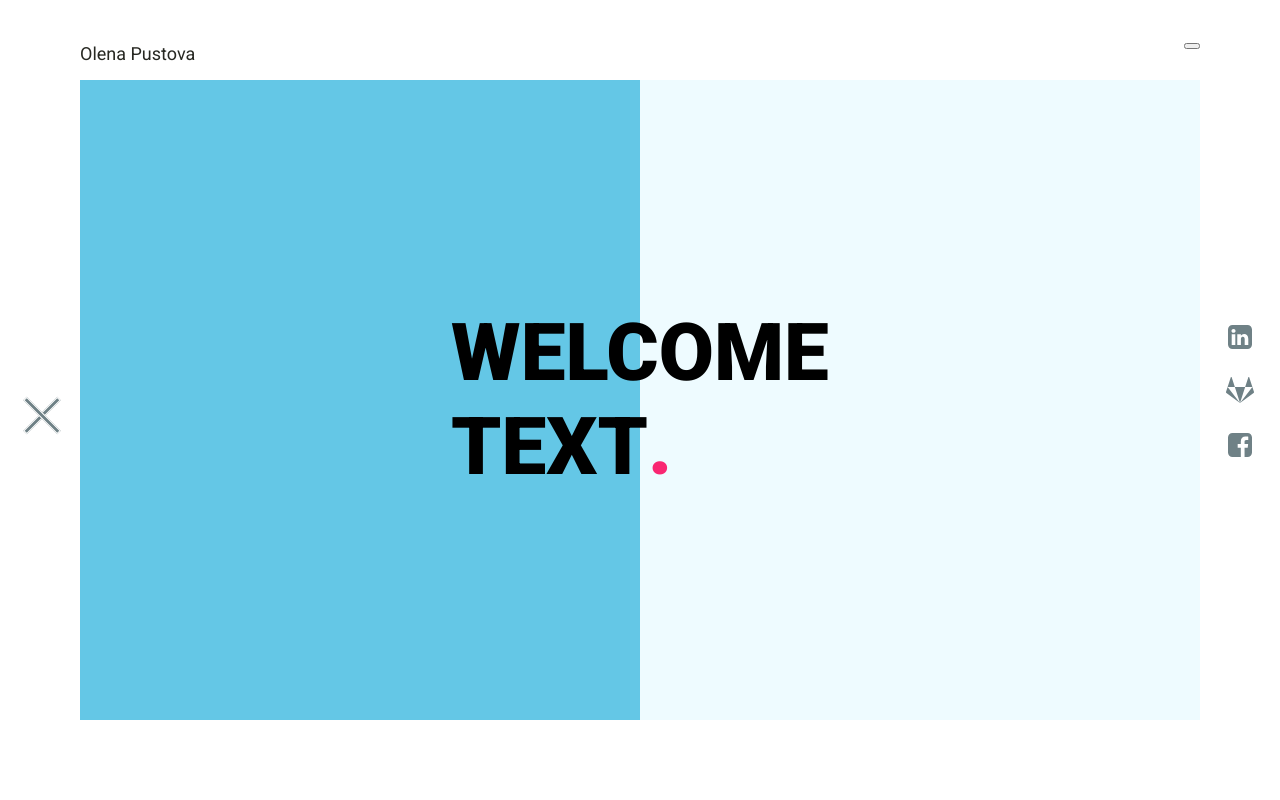
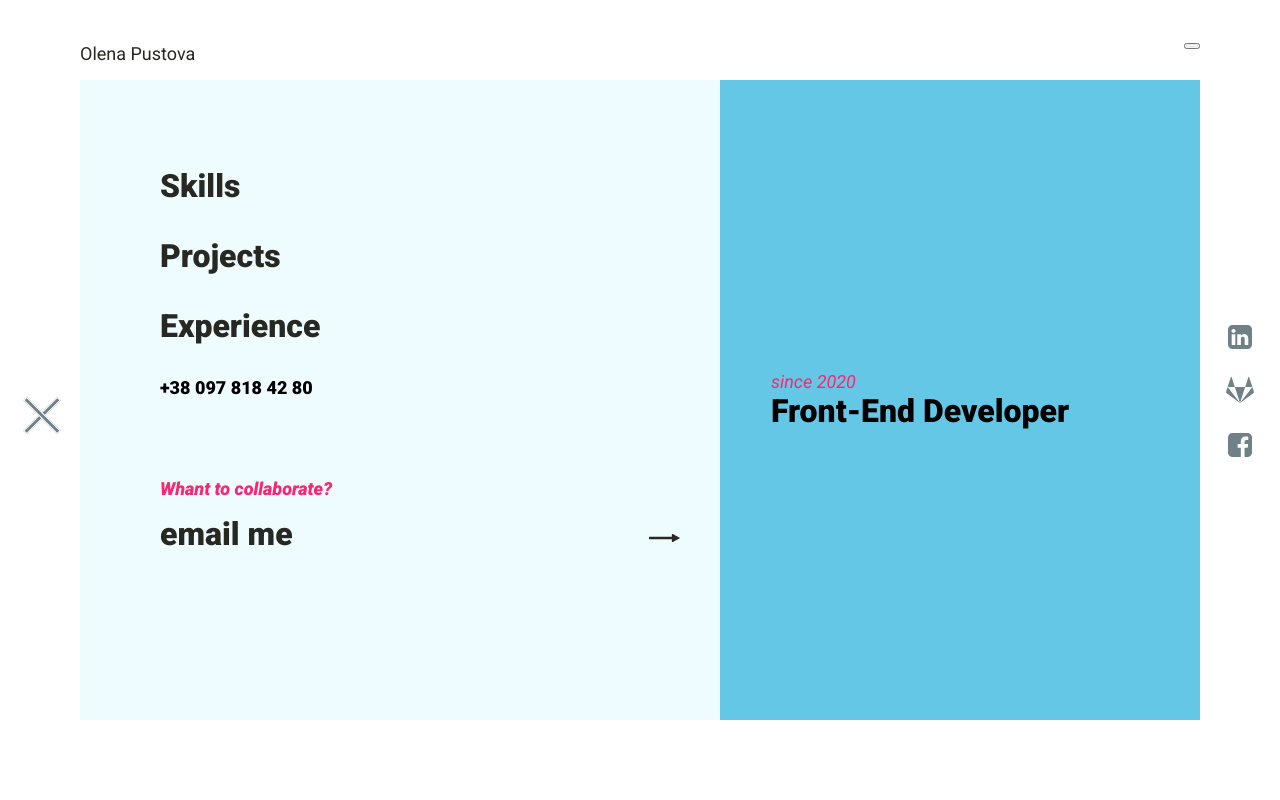
Before and after one commit to OlenaPustova/portfolio, a website: page markup/index.html in a window 1280 px wide. Both pictures are taken after a click on the button 78 px from the left and 415 px from the top of the page. Shown: the top 800 px of the page. Drawn offline with Linux system fonts and the light colour scheme; grey boxes are pictures that could not be loaded.

Commit message:
side navigation

```diff
--- a/markup/index.html
+++ b/markup/index.html
@@ -18,11 +18,27 @@
             <div class="preloader__item-2"></div>
         </div>
     </div>
-    <div class="wrapper">
+    <div id="wrapper" class="wrapper">
         <header class="header">
             <h1 class="main-title">Olena Pustova</h1>
             <button class="theme"></button>
         </header>
+        <div id="sidenav" class="sidenav">
+            <ul class="nav">
+                <li class="nav-item"><a class="nav-item-link" href="#">Skills</a></li>
+                <li class="nav-item"><a class="nav-item-link" href="#">Projects</a></li>
+                <li class="nav-item"><a class="nav-item-link" href="#">Experience</a></li>
+                <li class="nav-item phone">+38 097 818 42 80</li>
+                <li class="nav-item text-brand-color">Whant to collaborate?</li>
+                <li class="nav-item mail"><a class="nav-item-link text-dark-color" href="#">email me<svg class="arrow"
+                            width="31" height="8" viewBox="0 0 31 8" fill="none" xmlns="http://www.w3.org/2000/svg">
+                            <path
+                                d="M23.1964 0.0309471C23.4107 -0.0211335 23.6429 -0.000297785 23.8214 0.0830277L30.6786 3.72886C30.7857 3.79137 30.8572 3.87469 30.8572 3.96845C30.8572 4.0622 30.7857 4.15595 30.6786 4.21844L23.8214 7.91635C23.6429 7.99968 23.4107 8.02051 23.1964 7.96843C23 7.91635 22.8572 7.80176 22.8572 7.66636V5.33303L0.571437 5.33303C0.25 5.33303 0 5.18719 0 4.99969L0 2.99969C0 2.81219 0.25 2.66635 0.571437 2.66635L22.8572 2.66635V0.333023C22.8572 0.197598 22.9822 0.0830277 23.1964 0.0309471Z"
+                                fill="#272822" />
+                        </svg>
+                    </a></li>
+            </ul>
+        </div>
         <nav id="menu" class="menu">
             <button id="burger" class="btn-burger">
                 <span class="btn-burger-line"></span>
@@ -40,8 +56,7 @@
                         xmlns="http://www.w3.org/2000/svg">
                         <path
                             d="M1.62504 10.0313L14 25.8906L0.43753 16.0469C0.0625383 15.7656 -0.0937313 15.2813 0.0468976 14.8438L1.62501 10.0313H1.62504ZM8.84379 10.0313H19.1563L14.0001 25.8906L8.84379 10.0313ZM5.75004 0.468744L8.84379 10.0312H1.62504L4.7188 0.468744C4.89068 -0.0156231 5.57818 -0.0156231 5.75004 0.468744ZM26.375 10.0313L27.9531 14.8438C28.0938 15.2813 27.9375 15.7656 27.5625 16.0469L14 25.8906L26.375 10.0313H26.375ZM26.375 10.0313H19.1563L22.25 0.468771C22.4219 -0.0155957 23.1094 -0.0155957 23.2813 0.468771L26.375 10.0313Z" />
-                    </svg>
-                </a></li>
+                    </svg></a></li>
             <li class="links-item"><a href="#"><svg width="24" height="24" viewBox="0 0 24 24" fill="none"
                         xmlns="http://www.w3.org/2000/svg">
                         <path
@@ -50,8 +65,8 @@
         </ul>
         <section class="hero">
             <div class="hero-text">
-                <p><strong class="welcome-text">WELCOME</strong></p>
-                <p><strong class="welcome-text">TEXT<span class="dot">.</span></strong></p>
+                <p><strong class="welcome-text">Hello<span class="dot">.</span></strong></p>
+                <!-- <p><strong class="welcome-text"><span class="dot">.</span></strong></p> -->
                 <div class="info">
                     <p class="text-brand-color">since 2020</p>
                     <p class="text-dark-color">Front-End Developer</p>
@@ -119,15 +134,15 @@
                 document.body.classList.add('loaded');
                 document.body.classList.remove('loaded_hiding');
 
-            }, 2500);
+            }, 500);
         }
     </script>
 
     <script type="text/javascript">
-        let menu = document.querySelector("#menu");
+        let wrapper = document.querySelector("#wrapper");
         let burger = document.querySelector("#burger");
         burger.onclick = function() {
-            menu.classList.toggle('open');
+            wrapper.classList.toggle('active-burger');
 
         }
     </script>
--- a/sass/style.scss
+++ b/sass/style.scss
@@ -133,47 +133,62 @@ body {
                     left: 0;
                 }
             }
-            &:not(.open) {
-                &:hover {
-                    .btn-burger-line {
-                        &:nth-child(1) {
-                            transform: rotate(-15deg) scaleX(1.05);
-                            top: -15px;
-                            left: 5px;
+            // &:not(.active-burger) {
+            //     &:hover {
+            //         .btn-burger-line {
+            //             &:nth-child(1) {
+            //                 transform: rotate(-15deg) scaleX(1.05);
+            //                 top: -15px;
+            //                 left: 5px;
+            //             }
+            //             &:nth-child(2) {
+            //                 transform: rotate(0deg) scaleX(1.3);
+            //                 left: 20px;
+            //             }
+            //             &:nth-child(3) {
+            //                 transform: rotate(15deg) scaleX(1.05);
+            //                 bottom: -15px;
+            //                 left: 5px;
+            //             }
+            //         }
+            //     }
+            // }
         }
-                        &:nth-child(2) {
-                            transform: rotate(0deg) scaleX(1.3);
-                            left: 20px;
     }
-                        &:nth-child(3) {
-                            transform: rotate(15deg) scaleX(1.05);
-                            bottom: -15px;
-                            left: 5px;
+    .sidenav {
+        display: none;
+        opacity: 0;
+        position: absolute;
+        z-index: 9;
+        top: $gap;
+        left: $gap;
+        background: $second-bg-color;
+        width: 0;
+        height: calc(100vh - 160px);
+        padding: 0 $gap;
+        transition: 2s;
+        transform: translateX(-100%);
+        // transition: opacity 2s, transform 1.5s;
+        .nav {
+            &-item {
+                font-weight: 900;
+                margin: 0 0 32px;
+                &-link {
+                    text-decoration: none;
+                    color: $main-text-color;
+                }
+                &:last-child {
+                    margin-bottom: $gap;
                 }
             }
         }
+        .phone {
+            margin: 0 0 $gap;
         }
+        .text-brand-color {
+            margin: 0 0 16px;
         }
-    }
-    .open {
-        .btn-burger {
-            position: relative;
-            left: -36px;
-            &-line {
-                &:nth-child(1) {
-                    top: 13px;
-                    transform: rotate(135deg);
-                }
-                &:nth-child(2) {
-                    opacity: 0;
-                    left: -60px;
-                }
-                &:nth-child(3) {
-                    top: 13px;
-                    transform: rotate(-135deg);
-                }
-            }
-        }
+        .mail {}
     }
     .links {
         width: $gap;
@@ -204,6 +219,7 @@ body {
         display: flex;
         justify-content: center;
         align-items: center;
+        transition: 1.5s;
         &:before {
             content: "";
             width: 50%;
@@ -338,6 +354,7 @@ body {
         .text-brand-color {
             margin: 0 0 8px;
         }
+    }
     .mail {
         position: relative;
         text-decoration: none;
@@ -349,7 +366,62 @@ body {
     }
     .phone {
         font-size: 18px;
-            // padding: 0 0 103px;
+    }
+}
+.active-burger {
+    .sidenav {
+        display: flex;
+        flex-direction: column;
+        justify-content: center;
+        opacity: 1;
+        width: 50%;
+        height: calc(100vh - 160px);
+        // vertical-align: middle;
+        transform: translateX(0%);
+        transition: 2s;
+        // transition: opacity 2s, transform 1.5s;
+    }
+    .menu {
+        .btn-burger {
+            position: relative;
+            left: -36px;
+            &-line {
+                &:nth-child(1) {
+                    top: 13px;
+                    transform: rotate(135deg);
+                }
+                &:nth-child(2) {
+                    opacity: 0;
+                    left: -60px;
+                }
+                &:nth-child(3) {
+                    top: 13px;
+                    transform: rotate(-135deg);
                 }
             }
         }
+    }
+    .hero {
+        transform: translateX(100%);
+        width: 50%;
+        &-text {
+            transition: transform 1.5s;
+        }
+        &:before {
+            opacity: 0;
+            transform: translateX(100%);
+            transition: opacity 4s, transform 2s;
+            display: none;
+        }
+        .info {
+            display: block;
+            opacity: 1;
+            // margin: $gap;
+            // overflow: hidden;
+        }
+        .welcome-text {
+            opacity: 0;
+            display: none;
+        }
+    }
+}
```
Also changed, not shown: markup/css/style.css. Lines whose indentation alone changed are shown as unchanged.
